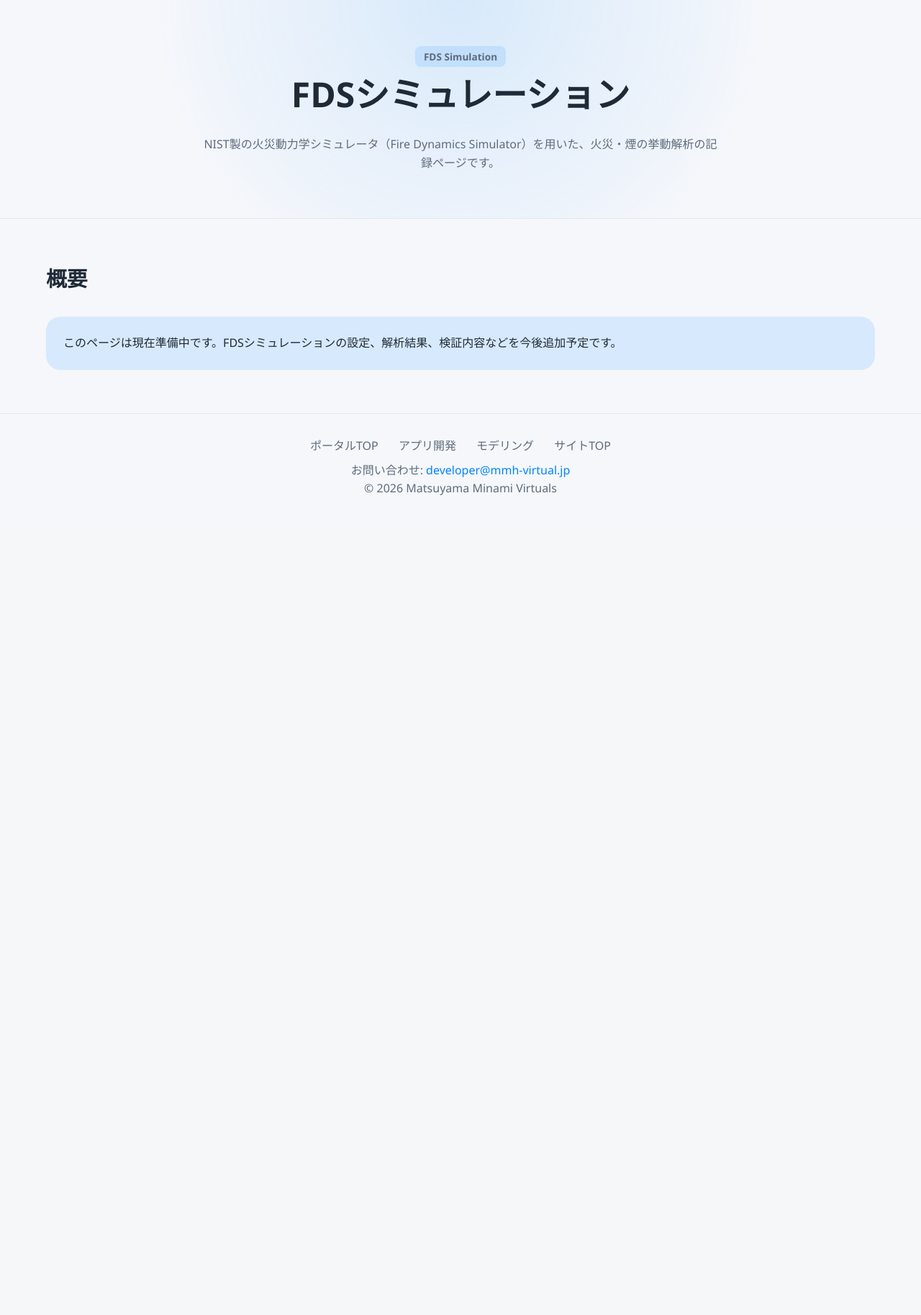
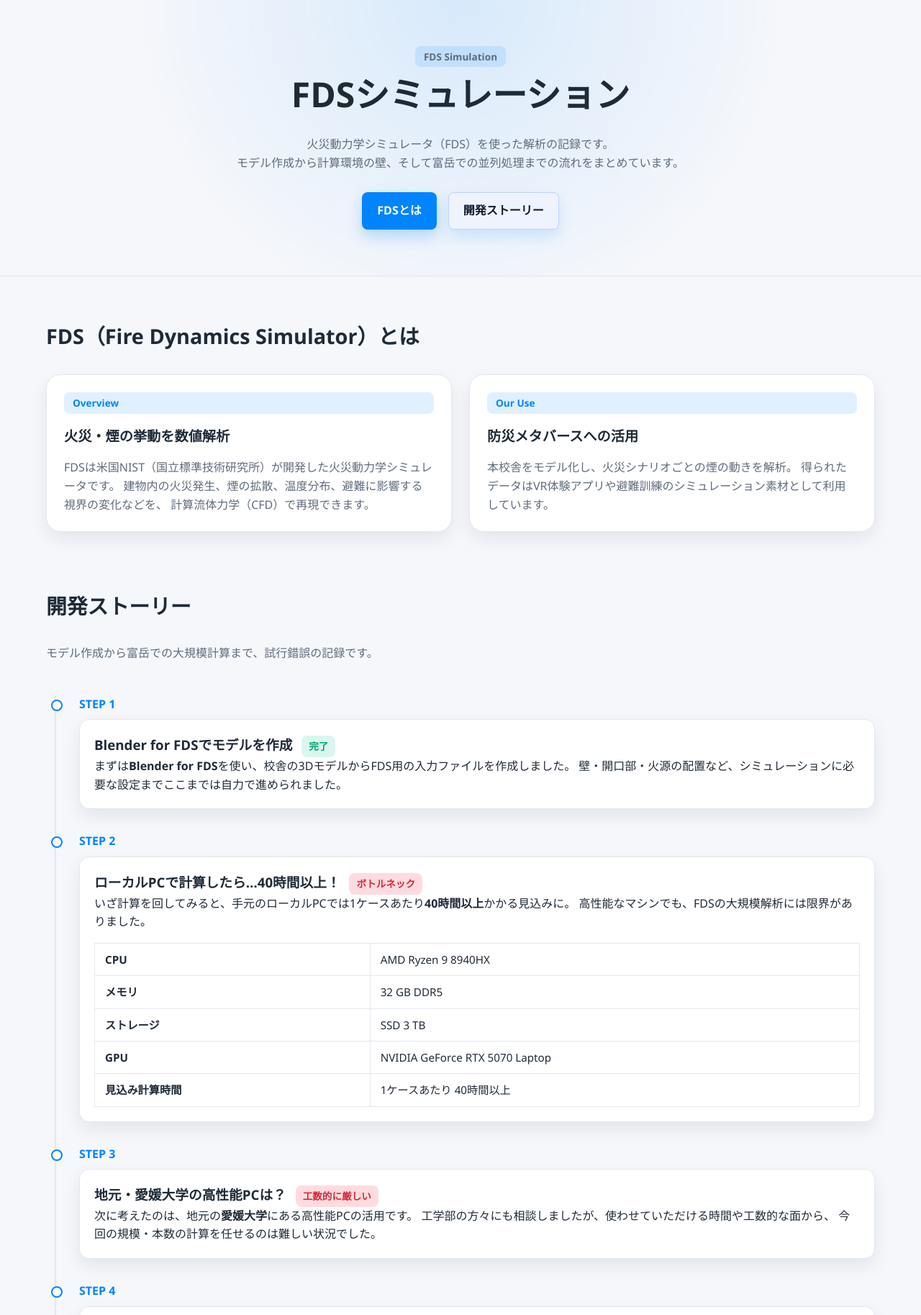
Before and after one commit to nagi5611/mmh-virtualHP, a PHP site: page /development/simulation/ in a window 1280 px wide. Shown: the part 71-1898 px from the top of the page at 72% size. Before the commit the page ends 759 px from the top, so only its background shows below. Run offline with PHP 8.4, Linux system fonts and the light colour scheme.

Commit message:
feat(simulation): add FDS to Fugaku development story
- Replace placeholder with FDS intro and step-by-step narrative
- Document local PC bottleneck, Ehime Univ constraints, and Fugaku adoption
- Add specs table, story stats, and links to related app pages

Co-authored-by: nagi5611 <nagi5611@users.noreply.github.com>

```diff
--- a/development/assets/styles.css
+++ b/development/assets/styles.css
@@ -350,6 +350,79 @@ ul {
 .status-success { background: rgba(0, 201, 142, 0.15); color: #00a66c; }
 .status-progress { background: rgba(255, 178, 0, 0.2); color: #c17900; }
 .status-problem { background: rgba(255, 76, 97, 0.2); color: #cf2a39; }
+.status-highlight { background: linear-gradient(135deg, rgba(255, 107, 157, 0.2), rgba(45, 165, 151, 0.2)); color: #1a8a7a; }
+
+.story-quote {
+    margin: 20px 0;
+    padding: 20px 24px;
+    border-left: 4px solid var(--hp-pink, #ff6b9d);
+    border-radius: 0 var(--radius-md) var(--radius-md) 0;
+    background: linear-gradient(90deg, rgba(255, 107, 157, 0.08), transparent);
+    font-size: 1.15rem;
+    font-weight: 700;
+    color: var(--text);
+}
+
+.story-highlight {
+    margin-top: 24px;
+    padding: 28px;
+    border-radius: var(--radius-lg);
+    background: linear-gradient(135deg, rgba(45, 165, 151, 0.12), rgba(255, 107, 157, 0.1));
+    border: 1px solid rgba(45, 165, 151, 0.25);
+    text-align: center;
+}
+
+.story-highlight h3 {
+    font-size: 1.4rem;
+    margin-bottom: 8px;
+    color: var(--hp-teal, #2da597);
+}
+
+.story-stats {
+    display: grid;
+    grid-template-columns: repeat(auto-fit, minmax(140px, 1fr));
+    gap: 16px;
+    margin-top: 20px;
+}
+
+.story-stat {
+    padding: 16px;
+    border-radius: var(--radius-md);
+    background: var(--bg-alt);
+    border: 1px solid var(--border);
+    text-align: center;
+}
+
+.story-stat strong {
+    display: block;
+    font-size: 1.6rem;
+    color: var(--hp-teal, #2da597);
+    margin-bottom: 4px;
+}
+
+.story-stat span {
+    font-size: 0.85rem;
+    color: var(--muted);
+}
+
+.spec-table {
+    width: 100%;
+    border-collapse: collapse;
+    margin-top: 16px;
+    font-size: 0.95rem;
+}
+
+.spec-table th,
+.spec-table td {
+    border: 1px solid var(--border);
+    padding: 10px 14px;
+    text-align: left;
+}
+
+.spec-table th {
+    background: var(--bg-alt);
+    width: 36%;
+}
 
 .list-columns {
     display: grid;
@@ -515,9 +588,9 @@ ul {
     margin-bottom: 16px;
     border-radius: 999px;
     background: linear-gradient(135deg, var(--hp-pink), var(--hp-pink-dark));
-    font-size: 0.75rem;
+    font-size: 0.85rem;
     font-weight: 700;
-    letter-spacing: 0.12em;
+    letter-spacing: 0.04em;
     box-shadow: 0 4px 20px rgba(255, 107, 157, 0.45);
     color: #fff;
     text-decoration: none;
--- a/development/simulation/index.html
+++ b/development/simulation/index.html
@@ -29,15 +29,182 @@
         <p class="category-tag">FDS Simulation</p>
         <h1>FDSシミュレーション</h1>
         <p>
-            NIST製の火災動力学シミュレータ（Fire Dynamics Simulator）を用いた、火災・煙の挙動解析の記録ページです。
+            火災動力学シミュレータ（FDS）を使った解析の記録です。<br>
+            モデル作成から計算環境の壁、そして富岳での並列処理までの流れをまとめています。
         </p>
+        <div class="hero-actions">
+            <a class="btn btn-primary" href="#fds-intro" data-scroll>FDSとは</a>
+            <a class="btn btn-secondary" href="#story" data-scroll>開発ストーリー</a>
+        </div>
     </section>
 
     <main class="container">
-        <section>
-            <h2 class="section-title">概要</h2>
-            <div class="muted-box">
-                <p>このページは現在準備中です。FDSシミュレーションの設定、解析結果、検証内容などを今後追加予定です。</p>
+        <section id="fds-intro">
+            <h2 class="section-title">FDS（Fire Dynamics Simulator）とは</h2>
+            <div class="grid-two">
+                <article class="card">
+                    <span class="category-tag">Overview</span>
+                    <h3>火災・煙の挙動を数値解析</h3>
+                    <p>
+                        FDSは米国NIST（国立標準技術研究所）が開発した火災動力学シミュレータです。
+                        建物内の火災発生、煙の拡散、温度分布、避難に影響する視界の変化などを、
+                        計算流体力学（CFD）で再現できます。
+                    </p>
+                </article>
+                <article class="card">
+                    <span class="category-tag">Our Use</span>
+                    <h3>防災メタバースへの活用</h3>
+                    <p>
+                        本校舎をモデル化し、火災シナリオごとの煙の動きを解析。
+                        得られたデータはVR体験アプリや避難訓練のシミュレーション素材として利用しています。
+                    </p>
+                </article>
+            </div>
+        </section>
+
+        <section id="story" style="margin-top: 80px;">
+            <h2 class="section-title">開発ストーリー</h2>
+            <p class="section-subtitle">モデル作成から富岳での大規模計算まで、試行錯誤の記録です。</p>
+
+            <div class="timeline">
+                <article class="timeline-item">
+                    <div class="timeline-date">STEP 1</div>
+                    <div class="timeline-card">
+                        <h3>Blender for FDSでモデルを作成 <span class="status-badge status-success">完了</span></h3>
+                        <p>
+                            まずは<strong>Blender for FDS</strong>を使い、校舎の3DモデルからFDS用の入力ファイルを作成しました。
+                            壁・開口部・火源の配置など、シミュレーションに必要な設定までここまでは自力で進められました。
+                        </p>
+                    </div>
+                </article>
+
+                <article class="timeline-item">
+                    <div class="timeline-date">STEP 2</div>
+                    <div class="timeline-card">
+                        <h3>ローカルPCで計算したら…40時間以上！ <span class="status-badge status-problem">ボトルネック</span></h3>
+                        <p>
+                            いざ計算を回してみると、手元のローカルPCでは1ケースあたり<strong>40時間以上</strong>かかる見込みに。
+                            高性能なマシンでも、FDSの大規模解析には限界がありました。
+                        </p>
+                        <table class="spec-table">
+                            <tbody>
+                                <tr><th>CPU</th><td>AMD Ryzen 9 8940HX</td></tr>
+                                <tr><th>メモリ</th><td>32 GB DDR5</td></tr>
+                                <tr><th>ストレージ</th><td>SSD 3 TB</td></tr>
+                                <tr><th>GPU</th><td>NVIDIA GeForce RTX 5070 Laptop</td></tr>
+                                <tr><th>見込み計算時間</th><td>1ケースあたり 40時間以上</td></tr>
+                            </tbody>
+                        </table>
+                    </div>
+                </article>
+
+                <article class="timeline-item">
+                    <div class="timeline-date">STEP 3</div>
+                    <div class="timeline-card">
+                        <h3>地元・愛媛大学の高性能PCは？ <span class="status-badge status-problem">工数的に厳しい</span></h3>
+                        <p>
+                            次に考えたのは、地元の<strong>愛媛大学</strong>にある高性能PCの活用です。
+                            工学部の方々にも相談しましたが、使わせていただける時間や工数的な面から、
+                            今回の規模・本数の計算を任せるのは難しい状況でした。
+                        </p>
+                    </div>
+                </article>
+
+                <article class="timeline-item">
+                    <div class="timeline-date">STEP 4</div>
+                    <div class="timeline-card">
+                        <h3>そうだ、「富岳」使おう！ <span class="status-badge status-progress">転換点</span></h3>
+                        <p>
+                            ローカルでは時間がかかりすぎる。大学のマシンも工数的に厳しい——。
+                            そこで思い切って、世界最速クラスのスーパーコンピュータ<strong>「富岳」</strong>の利用を検討することにしました。
+                        </p>
+                        <p class="story-quote">「そうだ、富岳使おう！」</p>
+                        <p>
+                            富岳の利用申請の手続きを進め、計算資源の正式な利用枠を申請しました。
+                        </p>
+                    </div>
+                </article>
+
+                <article class="timeline-item">
+                    <div class="timeline-date">STEP 5</div>
+                    <div class="timeline-card">
+                        <h3>高校生で初の正式採択！ <span class="status-badge status-highlight">歴史的達成</span></h3>
+                        <p>
+                            申請の結果、<strong>高校生として初めて富岳の正式採択</strong>を受けました。
+                            これまで個人や学校単位では手の届きにくかった大規模計算に、
+                            ようやく本格的にアクセスできる段階まで来ました。
+                        </p>
+                    </div>
+                </article>
+
+                <article class="timeline-item">
+                    <div class="timeline-date">STEP 6</div>
+                    <div class="timeline-card">
+                        <h3>10ノードクラスタで並列分散処理 <span class="status-badge status-success">高速化</span></h3>
+                        <p>
+                            採択後は<strong>10ノードを接続したクラスタ構成</strong>で並列分散処理を実行。
+                            1台のPCで延々と回すのではなく、複数ノードに計算を分割することで、
+                            待ち時間を大幅に短縮できました。
+                        </p>
+                    </div>
+                </article>
+
+                <article class="timeline-item">
+                    <div class="timeline-date">STEP 7</div>
+                    <div class="timeline-card">
+                        <h3>約5時間で10パターン完了！ <span class="status-badge status-success">やったね！</span></h3>
+                        <p>
+                            結果、<strong>約5時間</strong>で計算が完了。<strong>10パターン分</strong>のシミュレーションを一気に終わらせることができました。
+                            ローカルPCなら400時間以上かかっていた計算量が、富岳の並列処理で現実的な時間に収まりました。
+                        </p>
+                        <div class="story-highlight">
+                            <h3>やったね！</h3>
+                            <p>40時間超 × 10パターンの壁を、富岳の力で突破しました。</p>
+                            <div class="story-stats">
+                                <div class="story-stat">
+                                    <strong>10</strong>
+                                    <span>ノード並列</span>
+                                </div>
+                                <div class="story-stat">
+                                    <strong>約5h</strong>
+                                    <span>計算完了</span>
+                                </div>
+                                <div class="story-stat">
+                                    <strong>10</strong>
+                                    <span>パターン分</span>
+                                </div>
+                                <div class="story-stat">
+                                    <strong>40h+</strong>
+                                    <span>→ 大幅短縮</span>
+                                </div>
+                            </div>
+                        </div>
+                    </div>
+                </article>
+            </div>
+        </section>
+
+        <section style="margin-top: 80px;">
+            <h2 class="section-title">関連ページ</h2>
+            <div class="card-grid">
+                <article class="card">
+                    <span class="category-tag">App</span>
+                    <h3>FDS体験アプリ</h3>
+                    <p>解析結果をVR・デスクトップで体験できるアプリの開発記録です。</p>
+                    <a class="hp-btn hp-btn--card" href="../app/fds/">詳細を見る</a>
+                </article>
+                <article class="card">
+                    <span class="category-tag">VR</span>
+                    <h3>VR体験</h3>
+                    <p>シミュレーション結果をメタバース空間で再現するためのVR開発ガイド。</p>
+                    <a class="hp-btn hp-btn--card" href="../vr/">詳細を見る</a>
+                </article>
+                <article class="card">
+                    <span class="category-tag">Graphics</span>
+                    <h3>NanoVDBアプリ</h3>
+                    <p>煙データの可視化・最適化に関する技術記録。</p>
+                    <a class="hp-btn hp-btn--card" href="../app/nvdb/">詳細を見る</a>
+                </article>
             </div>
         </section>
     </main>
```
